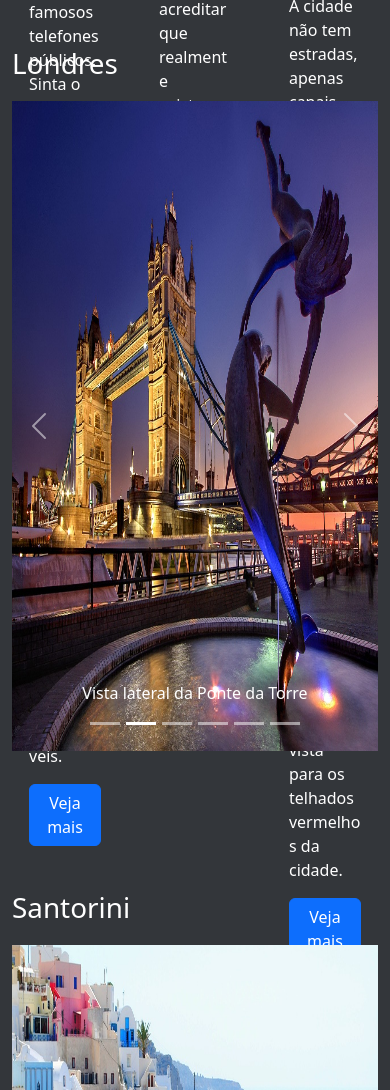
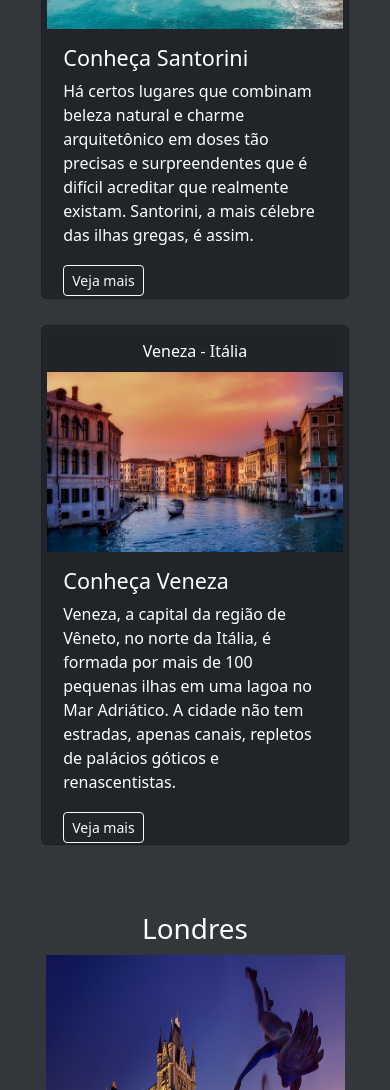
Before and after one commit to VictorMaterco/EbacTurismo, a plain HTML site: page main.html in a window 390 px wide. Shown: the part 910-2000 px from the top of the page. Drawn offline with Linux system fonts and the light colour scheme.

Commit message:
Commit Added

```diff
--- a/main.css
+++ b/main.css
@@ -3,10 +3,9 @@ body {
     color: white;
 }
 .container {
-    max-width: 100%;
-}
-.card-header {
-    text-align: center;
+    max-width: 1024px;
+    width: 100%;
+    margin: 0 auto;
 }
 .nav-link {
     color: white;
@@ -16,18 +15,40 @@ header {
     background-color: rgb(33, 37, 41);
     color: white;
     margin-bottom: 20px;
+    position: sticky;
+    top: 0;
+    left: 0;
+    z-index: 1;
 }
 
 .card {
-    height: 650px;
-    max-height: 100%;
+    max-height: 600px;
+    height: 100%;
+    padding: 5px;
 }
+.card img {
+    max-height: 180px;
+    height: 100%;
+
+}
+.card-header {
+    text-align: center;
+}
+.card-body {
+    height: 100%;
+}
+.card-body a {
+    margin: 2px 95px;
+}
+
 section {
-    height: 100vh;
-    padding-top: 70px;
+    max-height: 800px;
+    height: 100%;
+    padding: 70px 0;
 }
 section h1 {
-    margin-bottom: 20px;
+    margin-bottom: 10px;
+    text-align: center;
 }
 .carousel-item{
     height: 650px;
@@ -35,3 +56,51 @@ section h1 {
 .carousel-item img{
     height: 100%;
 }
+
+@media screen and (max-width: 767px)  {
+    .container {
+        max-width: 85%;
+        margin: 0 auto;
+    }
+    .card {
+        max-height: 95%;
+        margin-bottom: 5px;
+    }
+    .card img {
+        height: 90%;
+    }
+    .card-body {
+        height: 90%;
+    }
+    .card-body a {
+        margin: 2px auto;
+    }
+
+    section {
+        margin: 10px auto;
+        height: 450px;
+        padding: 30px 5px;
+
+    }
+    section h1 {
+        text-align: center;
+        margin-bottom: 10px;
+    }
+    .carousel-item{
+        max-width: 100%;
+        height: 400px;
+    }
+}
+
+@media screen and (min-width: 768px) and (max-width: 991px) {
+    .container {
+        max-width: 95%;
+    }
+    .card {
+        max-height: 95%;
+        margin-bottom: 10px;
+    }
+    .card-body a {
+        margin: auto auto;
+    }
+}
--- a/main.html
+++ b/main.html
@@ -13,7 +13,7 @@
             <div class="container">
                 <h1>Ebac Turismo</h1>
                 <button data-bs-toggle="collapse" data-bs-target="#menu" type="button"  class="navbar-toggler">
-                    <span class="navbar-toggler-icon"></span>
+                    <span class="navbar-toggler-icon bg-light"></span>
                 </button>
                 <nav id="menu" class=" collpse navbar-collapse justify-content-end">
                     <ul class="nav navbar-nav nav-pills">
@@ -36,7 +36,7 @@
     </header>
     <div class="container">
         <div class="row">
-            <div class="col-4">
+            <div class="col-lg-4 col-md-6 col-sm-12">
                 <div class="card text-bg-dark">
                     <div class="card-header">
                         Londres - Inglaterra
@@ -47,14 +47,12 @@
                         <p class="card-text">
                             Londres, a capital do Reino Unido é um destino cheio de atrações.
                             Aproveite a beleza de suas ruas para tirar fotos incríveis nos famosos telefones públicos.
-                            Sinta o poder da realeza no Palácio de Buckingham, lar da monarquía britânica; e seja o quinto beatle a caminhar pela Abbey Road.
-                            Londres será sempre um cenário para experiências inesquecíveis.
                         </p>
-                        <a href="#" class="btn btn-primary">Veja mais</a>
+                        <a href="#" class="btn btn-outline-light btn-sm ">Veja mais</a>
                     </div>
                 </div>
             </div>
-            <div class="col-4">
+            <div class="col-lg-4 col-md-6 col-sm-12 ">
                 <div class="card text-bg-dark">
                     <div class="card-header">
                         Santorini - Grécia
@@ -65,13 +63,12 @@
                         <p class="card-text">
                             Há certos lugares que combinam beleza natural e charme arquitetônico em doses tão precisas e surpreendentes que é
                             difícil acreditar que realmente existam. Santorini, a mais célebre das ilhas gregas, é assim.
-                            A Grécia é repleta de grandes destinos sobre arquipélagos, mas Santorini, definitivamente, arrebata.
                         </p>
-                        <a href="#" class="btn btn-primary">Veja mais</a>
+                        <a href="#" class="btn btn-outline-light btn-sm">Veja mais</a>
                     </div>
                 </div>
             </div>
-            <div class="col-4">
+            <div class="col-lg-4 col-md-6 col-sm-12">
                 <div class="card text-bg-dark">
                     <div class="card-header">
                         Veneza - Itália
@@ -81,11 +78,9 @@
                         <h4 class="card-tittle">Conheça Veneza</h4>
                         <p class="card-text">
                             Veneza, a capital da região de Vêneto, no norte da Itália, é formada por mais de 100 pequenas ilhas em uma lagoa no Mar Adriático.
-                            A cidade não tem estradas, apenas canais (como a via Grand Canal), repletos de palácios góticos e renascentistas.
-                            Na praça central, Piazza San Marco, ficam a Basílica de São Marcos, coberta de mosaicos bizantinos, e o campanário,
-                            com vista para os telhados vermelhos da cidade.
+                            A cidade não tem estradas, apenas canais, repletos de palácios góticos e renascentistas.
                         </p>
-                        <a href="#" class="btn btn-primary">Veja mais</a>
+                        <a href="#" class="btn btn-outline-light btn-sm">Veja mais</a>
                     </div>
                 </div>
             </div>
```
